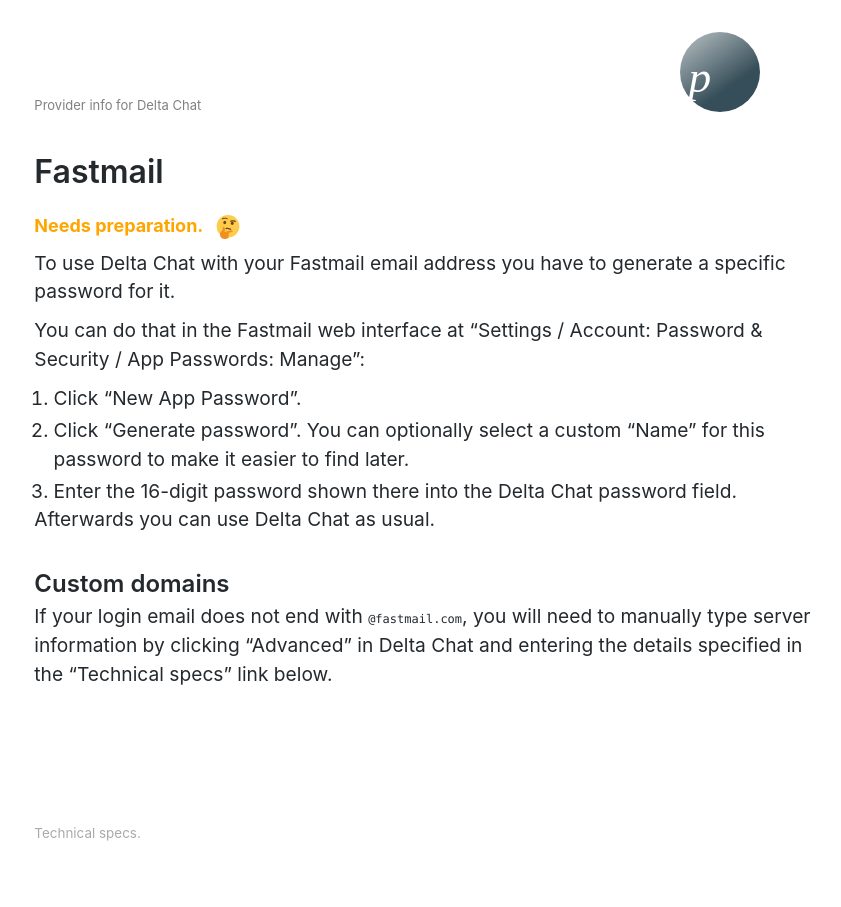
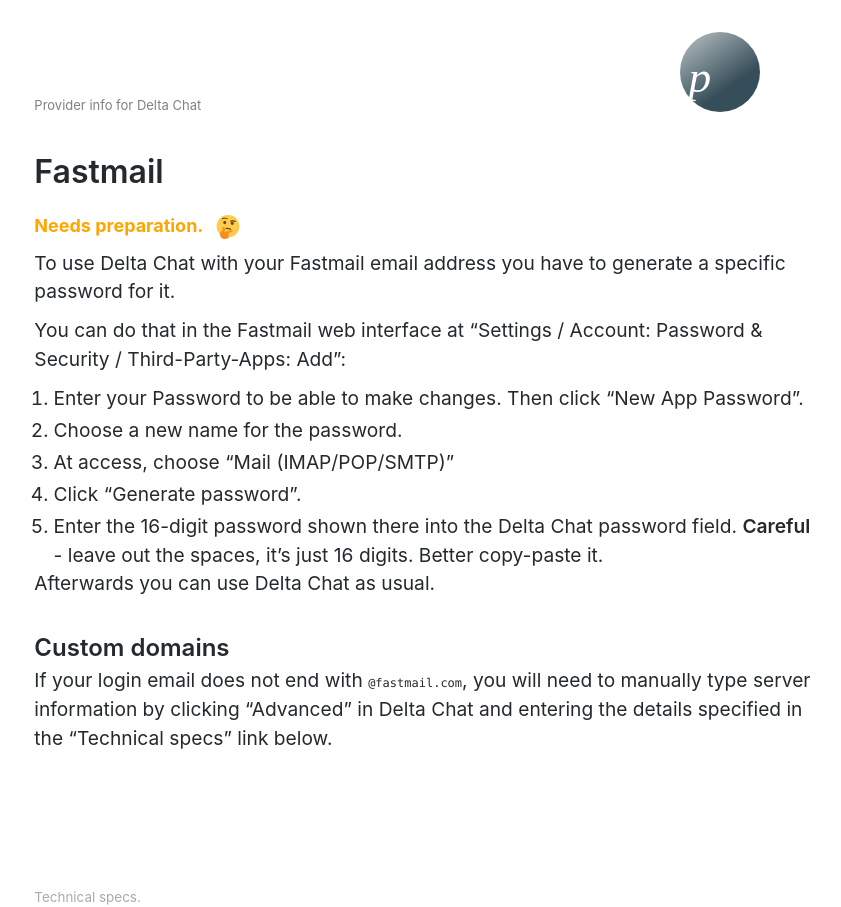
Before and after one commit to deltachat/provider-db, a Jekyll site: the page built from _providers/fastmail.md, in a window 1280 px wide. Shown: the whole page, without its empty margins (211-1052 px from the left). Built offline with Jekyll 4.4.1, drawn with Linux system fonts in a browser that asks for light colours.

Commit message:
app password generation process has changed for fastmail

```diff
--- a/_providers/fastmail.md
+++ b/_providers/fastmail.md
@@ -26,11 +26,15 @@
 you have to generate a specific password for it.
 
 You can do that in the Fastmail web interface
-at "Settings / Account: Password & Security / App Passwords: Manage":
+at "Settings / Account: Password & Security / Third-Party-Apps: Add":
 
-1. Click "New App Password".
-2. Click "Generate password". You can optionally select a custom "Name" for this password to make it easier to find later.
-3. Enter the 16-digit password shown there into the Delta Chat password field.
+1. Enter your Password to be able to make changes. Then click "New App Password".
+2. Choose a new name for the password.
+3. At access, choose "Mail (IMAP/POP/SMTP)"
+4. Click "Generate password".
+5. Enter the 16-digit password shown there into the Delta Chat password field.
+   **Careful** - leave out the spaces, it's just 16 digits. Better copy-paste
+   it.
 
 Afterwards you can use Delta Chat as usual.
 
```
